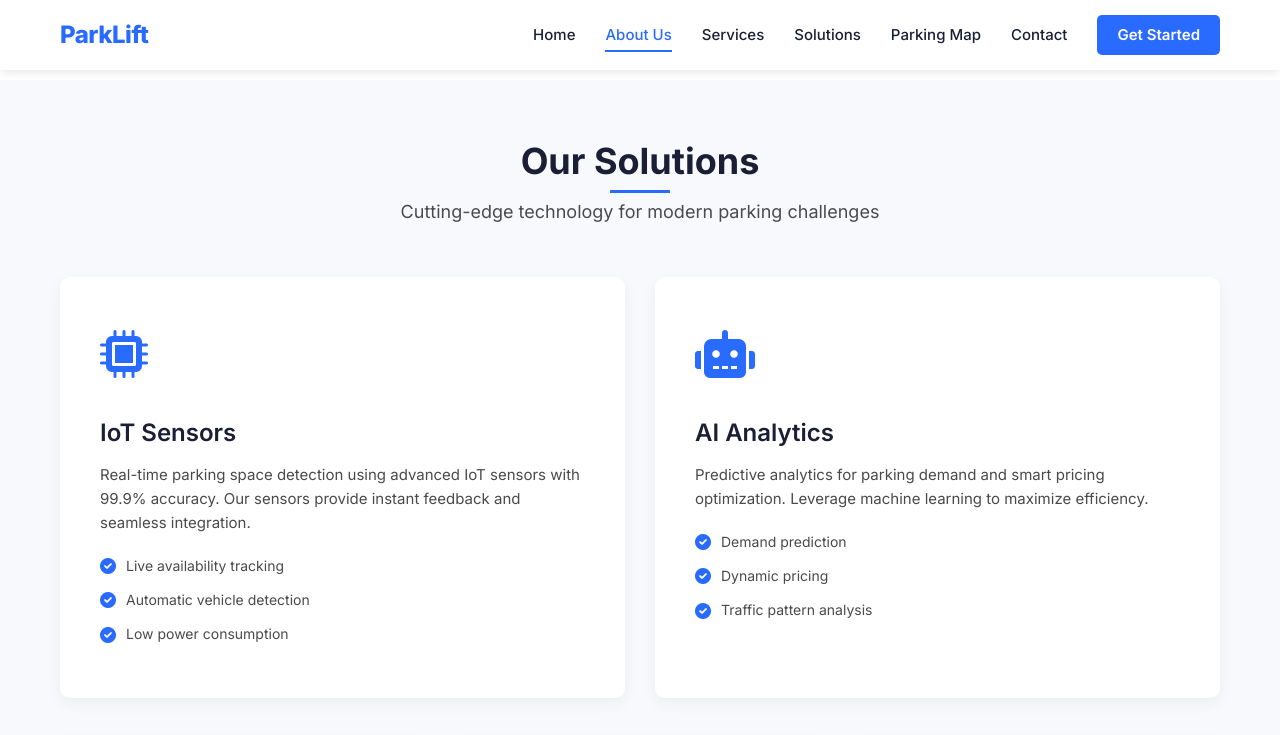
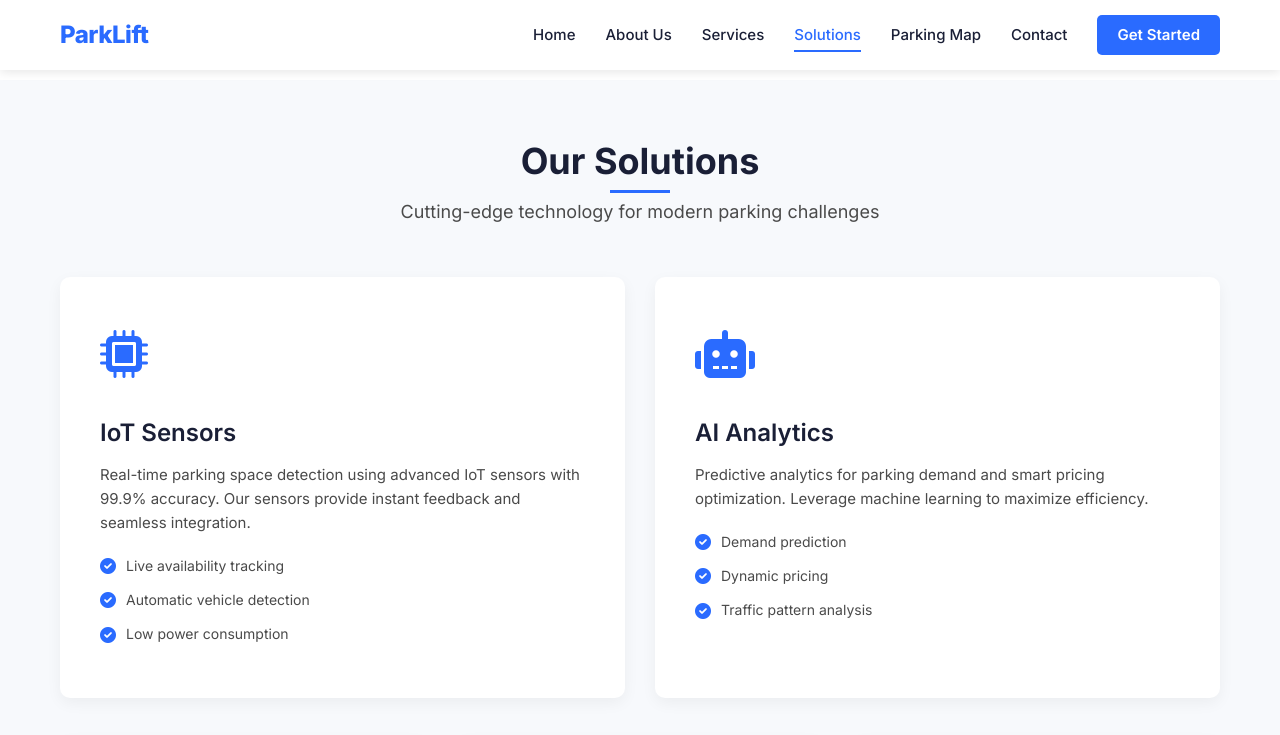
Before and after one commit to Sanya6004/Parklift-web, a website: page solutions.html in a window 1280 px wide. Shown: the top 735 px of the page. Drawn offline with nearby package versions, Linux system fonts and the light colour scheme.

Commit message:
solutions.html

```diff
--- a/solutions.html
+++ b/solutions.html
@@ -458,9 +458,9 @@
 
             <div class="nav-links" id="navLinks">
                 <a href="index.html">Home</a>
-                <a href="about.html" class="active">About Us</a>
+                <a href="about.html">About Us</a>
                 <a href="services.html">Services</a>
-                <a href="solutions.html">Solutions</a>
+                <a href="solutions.html" class="active">Solutions</a>
                 <a href="parking-map.html">Parking Map</a>
                 <a href="contact.html">Contact</a>
                 <a href="register.html" class="btn-get-started">Get Started</a>
```
